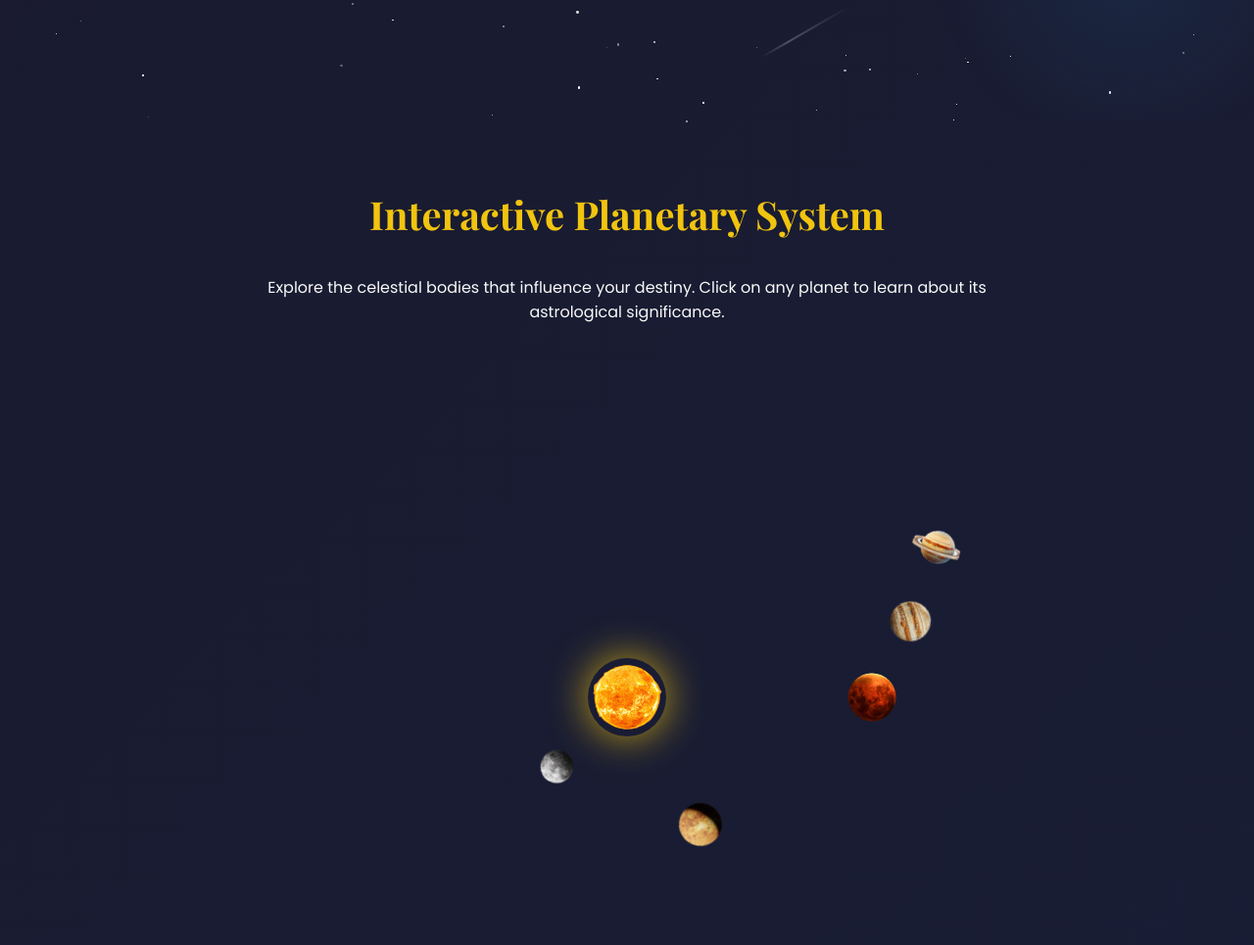
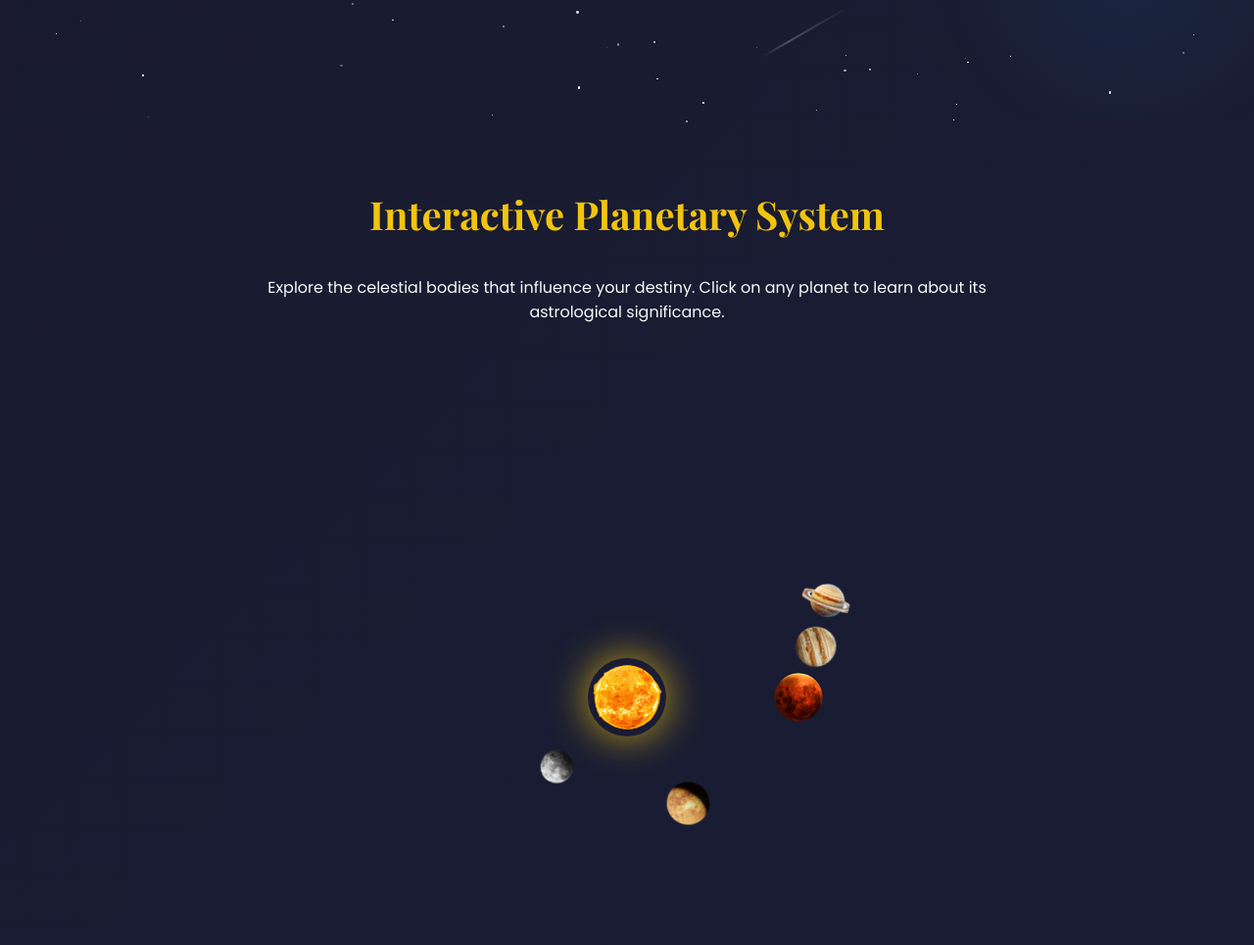
Before and after one commit to iamvirk/AstrologerNishan, a plain HTML site: page 1.html in a window 1280 px wide. Shown: the part 677-1642 px from the top of the page at 98% size. Drawn offline with nearby package versions, Linux system fonts and the light colour scheme.

Commit message:
Update 1.html

```diff
--- a/1.html
+++ b/1.html
@@ -234,7 +234,7 @@
             padding: 30px;
             margin: 120px 0;
             position: relative;
-            overflow: visible;
+            overflow: hidden;
         }
 
         .solar-system-title {
@@ -283,32 +283,32 @@
         }
 
         .orbit-2 {
-            width: 300px;
-            height: 300px;
+            width: 250px;
+            height: 250px;
             animation-duration: 12s;
         }
 
         .orbit-3 {
-            width: 400px;
-            height: 400px;
+            width: 300px;
+            height: 300px;
             animation-duration: 16s;
         }
 
         .orbit-4 {
-            width: 500px;
-            height: 500px;
+            width: 350px;
+            height: 350px;
             animation-duration: 20s;
         }
 
         .orbit-5 {
-            width: 600px;
-            height: 600px;
+            width: 400px;
+            height: 400px;
             animation-duration: 24s;
         }
 
         .orbit-6 {
-            width: 700px;
-            height: 700px;
+            width: 450px;
+            height: 450px;
             animation-duration: 28s;
         }
 
```
